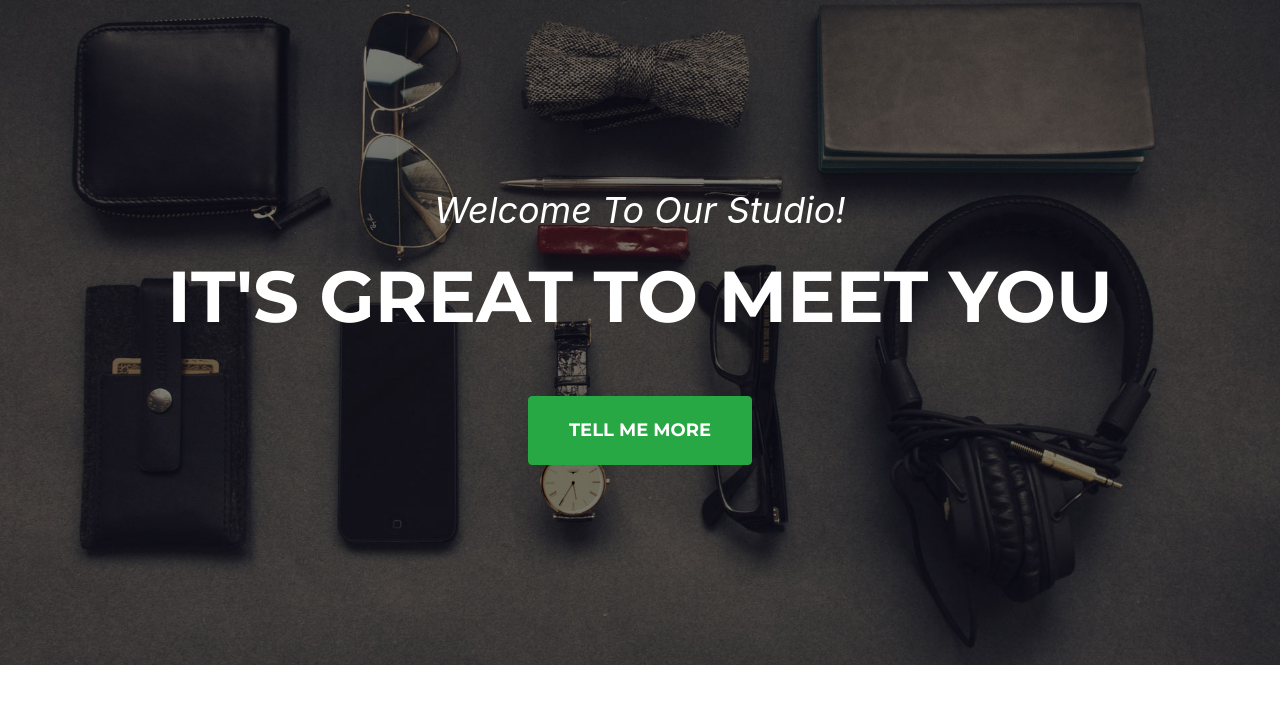
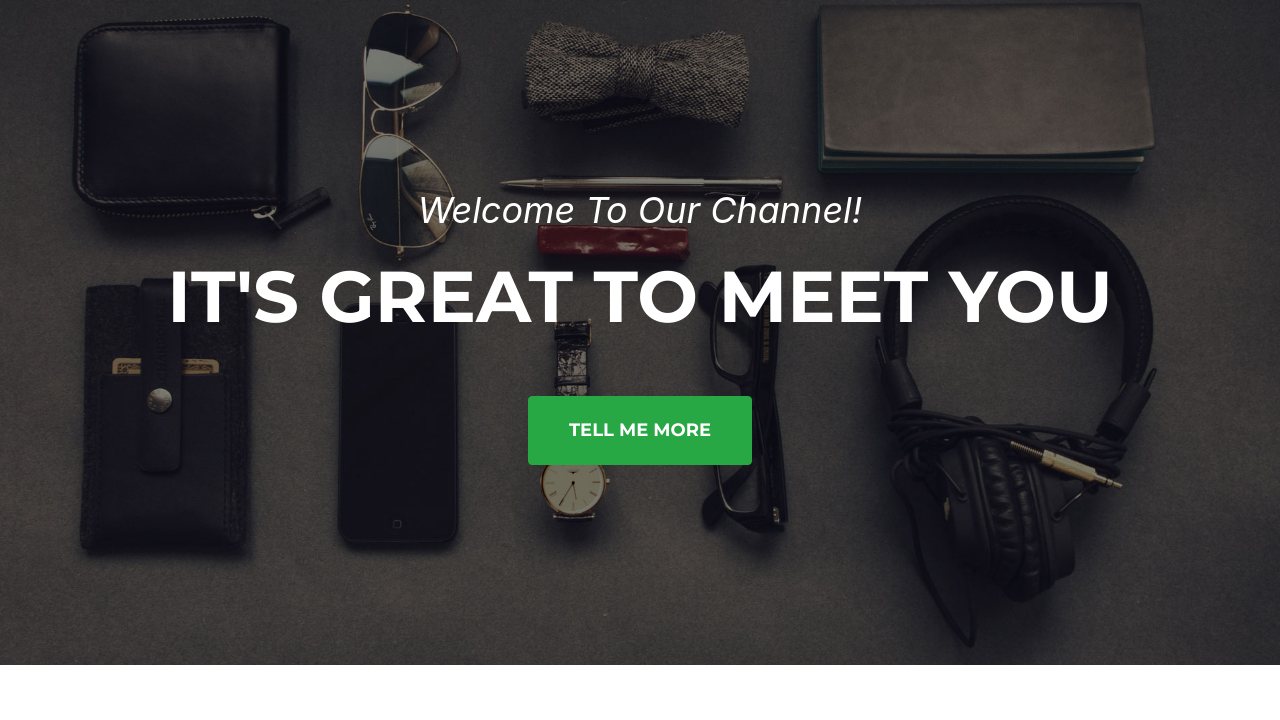
Before and after one commit to jokomimax/train2, a plain HTML site: page index.html in a window 1280 px wide. Shown: the part 80-800 px from the top of the page. Drawn offline with nearby package versions, Linux system fonts and the light colour scheme; a web font is replaced by a local one.

Commit message:
Update header text

```diff
--- a/index.html
+++ b/index.html
@@ -39,7 +39,7 @@
         <!-- Masthead-->
         <header class="masthead">
             <div class="container">
-                <div class="masthead-subheading">Welcome To Our Studio!</div>
+                <div class="masthead-subheading">Welcome To Our Channel!</div>
                 <div class="masthead-heading text-uppercase">It's Great To Meet You</div>
                 <a class="btn btn-success btn-xl text-uppercase js-scroll-trigger" href="#services">Tell Me More</a>
             </div>
```
